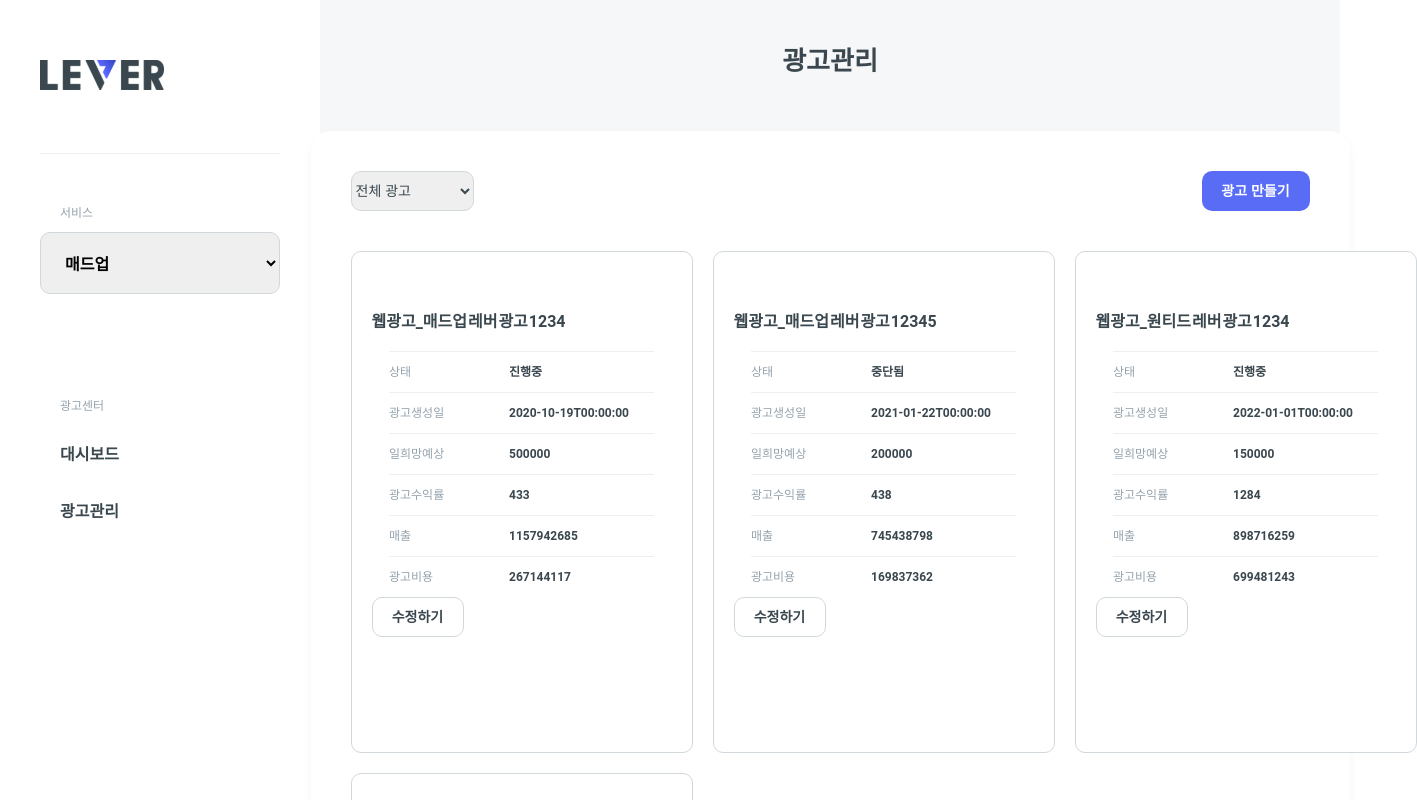
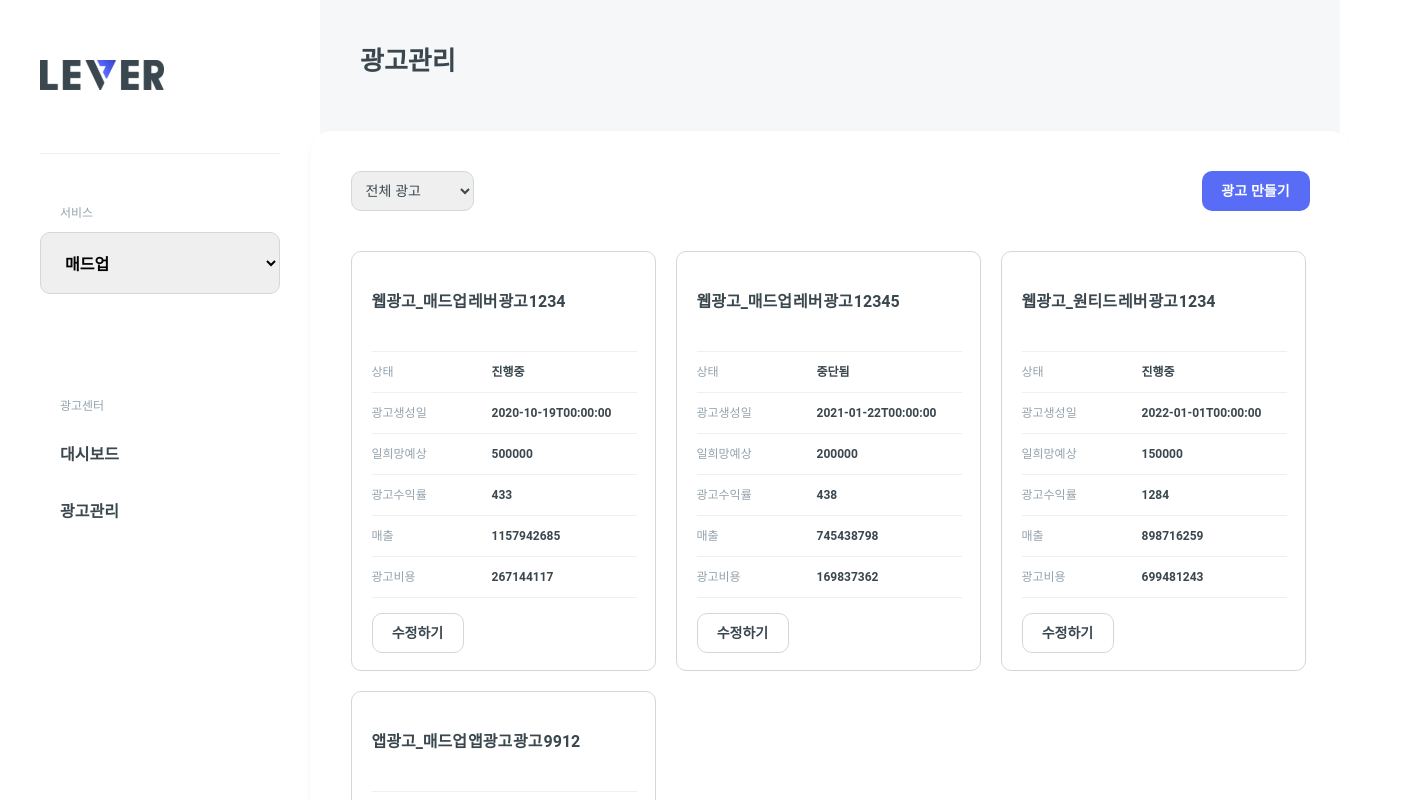
Before and after one commit to wanted-pre-onboarding-fe-7th-team-4/pre-onboarding-7th-2-2-4, a React (Create React App) app: page /ad-manage in a window 1280 px wide. Shown: the top 800 px of the page, 1417 px wide, since content can reach past the window. Built offline with nearby package versions, Linux system fonts and the light colour scheme.

Commit message:
design: 광고관리 페이지 레이아웃 수정

```diff
--- a/src/Components/ContentHeader/index.tsx
+++ b/src/Components/ContentHeader/index.tsx
@@ -16,6 +16,7 @@ export default function ContentHeader({ title }: Props) {
 
 const ContentHeaderContainer = styled.div`
   display: flex;
+  width: 100%;
   align-items: center;
   height: 80px;
   h3 {
--- a/src/Components/SelectButton/index.tsx
+++ b/src/Components/SelectButton/index.tsx
@@ -18,6 +18,7 @@ export default function SelectButton({ onChange, children, value }: Props) {
 const SelectContainer = styled.select`
   width: 123px;
   height: 40px;
+  padding-left: 10px;
   margin-right: 10px;
   border: 1px solid ${(props) => props.theme.color.grey_100};
   border-radius: 10px;
@@ -25,6 +26,7 @@ const SelectContainer = styled.select`
   font-size: 14px;
   line-height: 16px;
   color: ${(props) => props.theme.color.grey_800};
+  cursor: pointer;
 `;
 
 SelectButton.propTypes = {
--- a/src/Pages/AdManagement/AdItem.tsx
+++ b/src/Pages/AdManagement/AdItem.tsx
@@ -1,4 +1,3 @@
-import Button from "@/Components/Button";
 import { IAdItem } from "@/lib/state/interface";
 import PropTypes from "prop-types";
 import React from "react";
@@ -41,7 +40,8 @@ export default function AdItem({ adItem }: Props) {
           <span>{cost}</span>
         </AdDataItem>
       </AdDataList>
-      <Button text="수정하기" />
+      <Line></Line>
+      <EditButton>수정하기</EditButton>
     </AdItemContainer>
   );
 }
@@ -51,19 +51,21 @@ AdItem.propTypes = {
 };
 
 const AdItemContainer = styled.div`
-  width: 300px;
+  width: 305px;
   height: 420px;
-  padding: 40px 20px;
+  padding: 40px 20px 0px 20px;
   border-radius: 10px;
   border: 1px solid ${({ theme }) => theme.color.grey_100};
   background-color: ${({ theme }) => theme.color.bg_w};
+  box-sizing: border-box;
 `;
 
 const AdName = styled.h3`
-  margin: 20px 0px;
+  margin-bottom: 40px;
   font-weight: 700;
   font-size: 16px;
   line-height: 19px;
+  color: ${({ theme }) => theme.color.grey_800};
 `;
 
 const AdDataList = styled.ul`
@@ -95,3 +97,22 @@ const AdDataItem = styled.li`
     color: ${(props) => props.theme.color.grey_800};
   }
 `;
+
+const Line = styled.div`
+  height: 1px;
+  width: 265px;
+  background-color: ${({ theme }) => theme.color.grey_50};
+`;
+const EditButton = styled.button`
+  margin-top: 15px;
+  width: 92px;
+  height: 40px;
+  background-color: ${({ theme }) => theme.color.bg_w};
+  font-weight: 700;
+  font-size: 14px;
+  line-height: 16px;
+  color: ${(props) => props.theme.color.grey_800};
+  border: 1px solid ${({ theme }) => theme.color.grey_100};
+  border-radius: 10px;
+  cursor: pointer;
+`;
```
